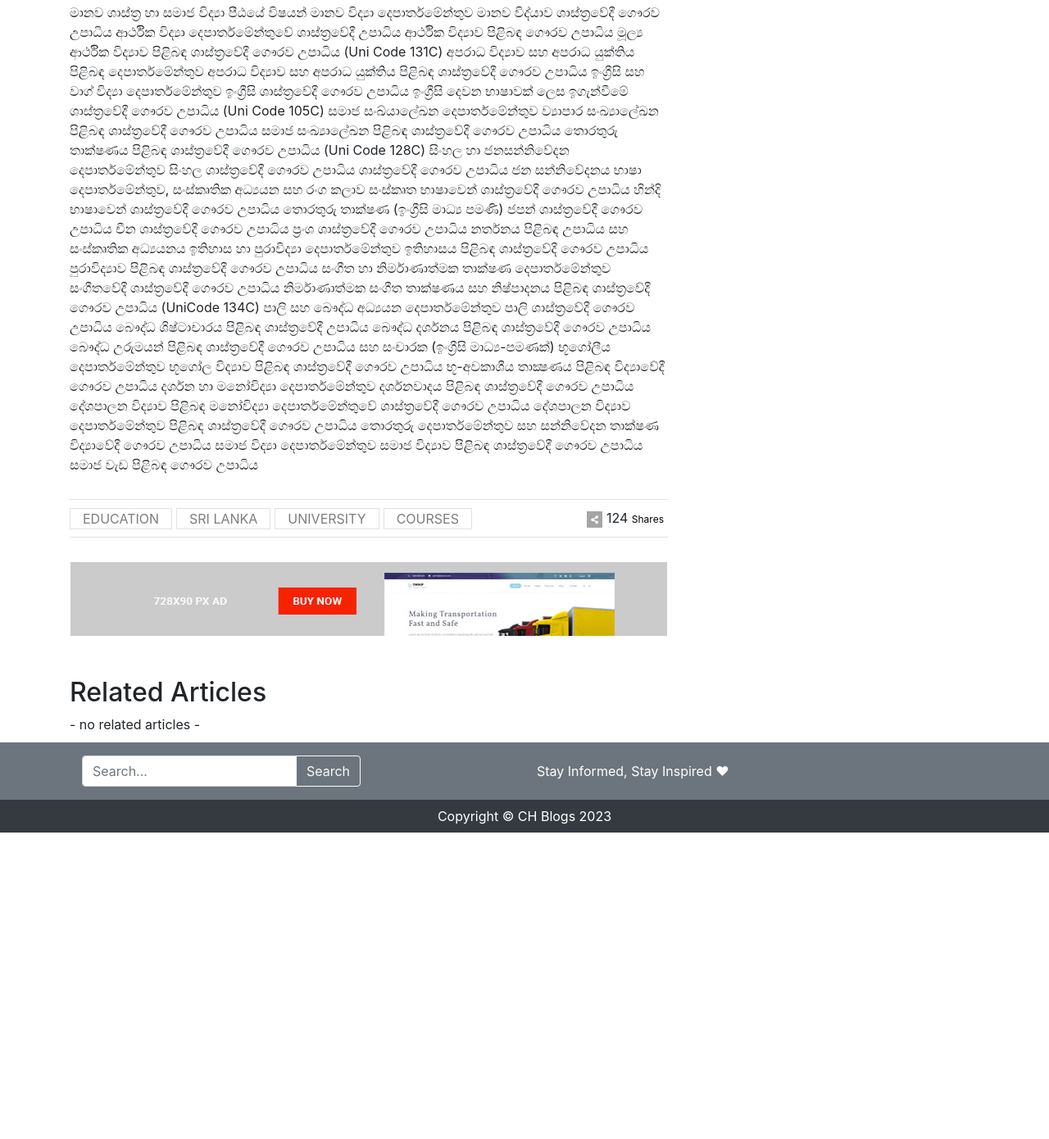
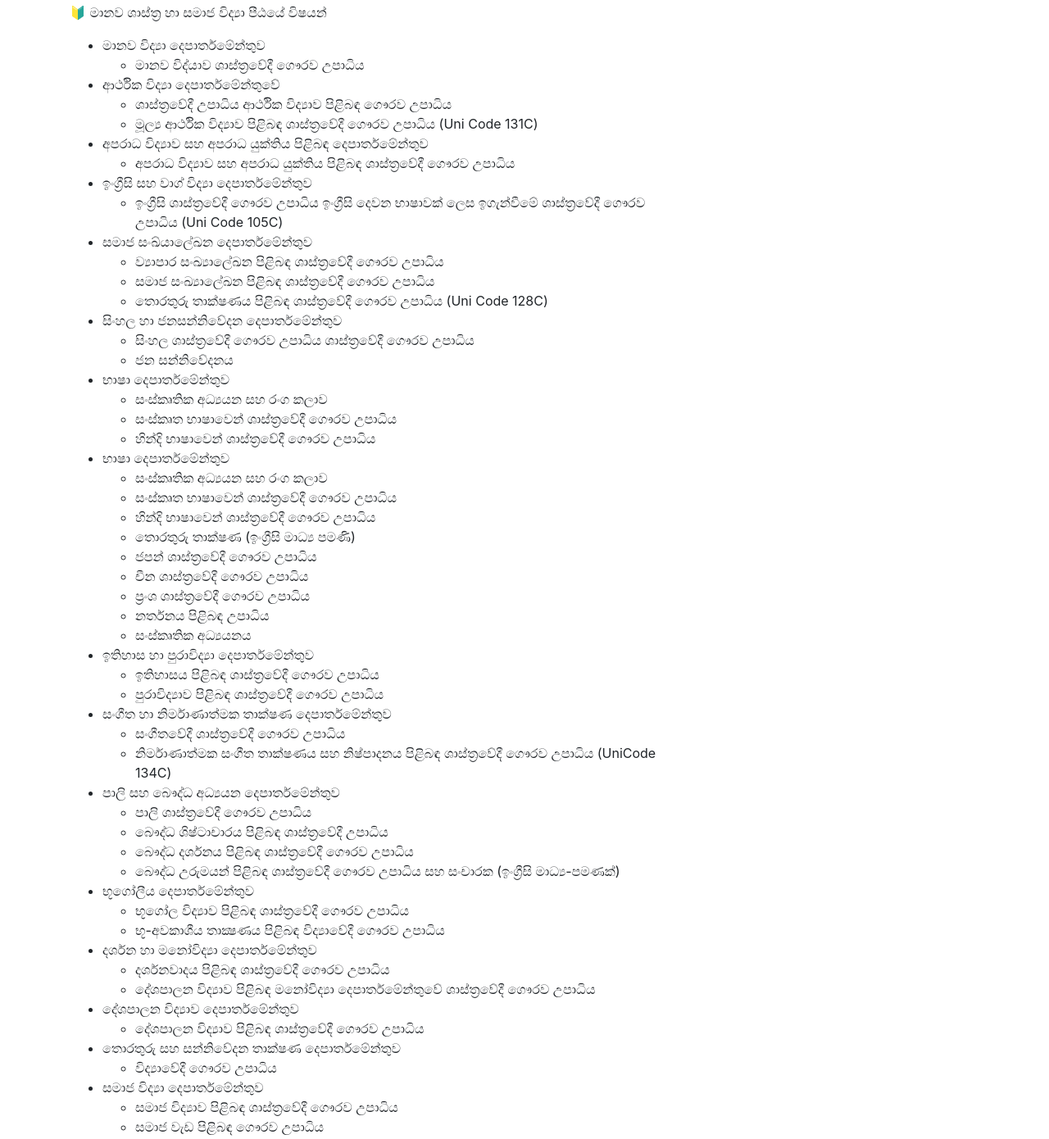
Before and after one commit to HishanIndrajith/blogs.github.io, a plain HTML site: page posts/university+new+courses+2023.html in a window 1280 px wide. Shown: the part 2729-4119 px from the top of the page at 82% size. Before the commit the page ends 3745 px from the top, so only its background shows below. Drawn offline with nearby package versions, Linux system fonts and the light colour scheme.

Commit message:
new chnages to page 2

```diff
--- a/posts/university+new+courses+2023.html
+++ b/posts/university+new+courses+2023.html
@@ -191,68 +191,114 @@
  <br>
 <h4 class="header-in-paragraph">ශ්‍රී ජයවර්ධනපුර විශ්වවිද්‍යාලය</h4>
 <p>
-මානව ශාස්ත්‍ර හා සමාජ විද්‍යා පීඨයේ විෂයන්
 
+🔰 මානව ශාස්ත්‍ර හා සමාජ විද්‍යා පීඨයේ විෂයන්
 
- මානව විද්‍යා දෙපාර්තමේන්තුව
- මානව විද්යාව ශාස්ත්‍රවේදී ගෞරව උපාධිය
+<ul>
+  <li>මානව විද්‍යා දෙපාර්තමේන්තුව
+    <ul>
+      <li>මානව විද්යාව ශාස්ත්‍රවේදී ගෞරව උපාධිය</li>
+    </ul>
+  </li>
+  <li>ආර්ථික විද්‍යා දෙපාර්තමේන්තුවේ
+    <ul>
+      <li>ශාස්ත්‍රවේදී උපාධිය ආර්ථික විද්‍යාව පිළිබඳ ගෞරව උපාධිය</li>
+      <li>මූල්‍ය ආර්ථික විද්‍යාව පිළිබඳ ශාස්ත්‍රවේදී ගෞරව උපාධිය (Uni Code 131C)</li>
+    </ul>
+  </li>
+  <li>අපරාධ විද්‍යාව සහ අපරාධ යුක්තිය පිළිබඳ දෙපාර්තමේන්තුව
+    <ul>
+      <li>අපරාධ විද්‍යාව සහ අපරාධ යුක්තිය පිළිබඳ ශාස්ත්‍රවේදී ගෞරව උපාධිය</li>
+    </ul>
+  </li>
+  <li>ඉංග්‍රීසි සහ වාග් විද්‍යා දෙපාර්තමේන්තුව
+    <ul>
+      <li>ඉංග්‍රීසි ශාස්ත්‍රවේදී ගෞරව උපාධිය ඉංග්‍රීසි දෙවන භාෂාවක් ලෙස ඉගැන්වීමේ ශාස්ත්‍රවේදී ගෞරව උපාධිය (Uni Code 105C)</li>
+    </ul>
+  </li>
+  <li>සමාජ සංඛ්යාලේඛන දෙපාර්තමේන්තුව
+    <ul>
+      <li>ව්‍යාපාර සංඛ්‍යාලේඛන පිළිබඳ ශාස්ත්‍රවේදී ගෞරව උපාධිය</li>
+      <li>සමාජ සංඛ්‍යාලේඛන පිළිබඳ ශාස්ත්‍රවේදී ගෞරව උපාධිය </li>
+      <li>තොරතුරු තාක්ෂණය පිළිබඳ ශාස්ත්‍රවේදී ගෞරව උපාධිය (Uni Code 128C)</li>
+    </ul>
+  </li>
+  <li>සිංහල හා ජනසන්නිවේදන දෙපාර්තමේන්තුව
+    <ul>
+      <li>සිංහල ශාස්ත්‍රවේදී ගෞරව උපාධිය ශාස්ත්‍රවේදී ගෞරව උපාධිය</li>
+      <li>ජන සන්නිවේදනය</li>
+    </ul>
+  </li>
+  <li>භාෂා දෙපාර්තමේන්තුව
+    <ul>
+      <li>සංස්කෘතික අධ්‍යයන සහ රංග කලාව</li>
+      <li>සංස්කෘත භාෂාවෙන් ශාස්ත්‍රවේදී ගෞරව උපාධිය</li>
+      <li>හින්දි භාෂාවෙන් ශාස්ත්‍රවේදී ගෞරව උපාධිය</li>
+    </ul>
+  </li>
+  <li>භාෂා දෙපාර්තමේන්තුව
+    <ul>
+      <li>සංස්කෘතික අධ්‍යයන සහ රංග කලාව</li>
+      <li>සංස්කෘත භාෂාවෙන් ශාස්ත්‍රවේදී ගෞරව උපාධිය</li>
+      <li>හින්දි භාෂාවෙන් ශාස්ත්‍රවේදී ගෞරව උපාධිය</li>
+      <li>තොරතුරු තාක්ෂණ (ඉංග්‍රීසි මාධ්‍ය පමණි)</li>
+      <li>ජපන් ශාස්ත්‍රවේදී ගෞරව උපාධිය</li>
+      <li>චීන ශාස්ත්‍රවේදී ගෞරව උපාධිය</li>
+      <li>ප්‍රංශ ශාස්ත්‍රවේදී ගෞරව උපාධිය</li>
+      <li>නර්තනය පිළිබඳ උපාධිය</li>
+      <li>සංස්කෘතික අධ්‍යයනය</li>
+    </ul>
+  </li>
+  <li>ඉතිහාස හා පුරාවිද්‍යා දෙපාර්තමේන්තුව
+    <ul>
+      <li>ඉතිහාසය පිළිබඳ ශාස්ත්‍රවේදී ගෞරව උපාධිය</li>
+      <li>පුරාවිද්‍යාව පිළිබඳ ශාස්ත්‍රවේදී ගෞරව උපාධිය</li>
+    </ul>
+  </li>
+  <li>සංගීත හා නිර්මාණාත්මක තාක්ෂණ දෙපාර්තමේන්තුව
+    <ul>
+      <li>සංගීතවේදී ශාස්ත්‍රවේදී ගෞරව උපාධිය</li>
+      <li>නිර්මාණාත්මක සංගීත තාක්ෂණය සහ නිෂ්පාදනය පිළිබඳ ශාස්ත්‍රවේදී ගෞරව උපාධිය (UniCode 134C)</li>
+    </ul>
+  </li>
+  <li>පාලි සහ බෞද්ධ අධ්‍යයන දෙපාර්තමේන්තුව
+    <ul>
+      <li>පාලි ශාස්ත්‍රවේදී ගෞරව උපාධිය</li>
+      <li>බෞද්ධ ශිෂ්ටාචාරය පිළිබඳ ශාස්ත්‍රවේදී උපාධිය</li>
+      <li>බෞද්ධ දර්ශනය පිළිබඳ ශාස්ත්‍රවේදී ගෞරව උපාධිය</li>
+      <li>බෞද්ධ උරුමයන් පිළිබඳ ශාස්ත්‍රවේදී ගෞරව උපාධිය සහ සංචාරක (ඉංග්‍රීසි මාධ්‍ය-පමණක්)</li>
+    </ul>
+  </li>
+  <li>භූගෝලීය දෙපාර්තමේන්තුව
+    <ul>
+      <li>භූගෝල විද්‍යාව පිළිබඳ ශාස්ත්‍රවේදී ගෞරව උපාධිය</li>
+      <li>භූ-අවකාශීය තාක්‍ෂණය පිළිබඳ විද්‍යාවේදී ගෞරව උපාධිය</li>
+    </ul>
+  </li>
+  <li>දර්ශන හා මනෝවිද්‍යා දෙපාර්තමේන්තුව
+    <ul>
+      <li>දර්ශනවාදය පිළිබඳ ශාස්ත්‍රවේදී ගෞරව උපාධිය</li>
+      <li>දේශපාලන විද්‍යාව පිළිබඳ මනෝවිද්‍යා දෙපාර්තමේන්තුවේ ශාස්ත්‍රවේදී ගෞරව උපාධිය</li>
+    </ul>
+  </li>
+  <li>දේශපාලන විද්‍යාව දෙපාර්තමේන්තුව
+    <ul>
+      <li>දේශපාලන විද්‍යාව පිළිබඳ ශාස්ත්‍රවේදී ගෞරව උපාධිය</li>
+    </ul>
+  </li>
+  <li>තොරතුරු සහ සන්නිවේදන තාක්ෂණ දෙපාර්තමේන්තුව
+    <ul>
+      <li>විද්‍යාවේදී ගෞරව උපාධිය</li>
+    </ul>
+  </li>
+  <li>සමාජ විද්‍යා දෙපාර්තමේන්තුව
+    <ul>
+      <li>සමාජ විද්‍යාව පිළිබඳ ශාස්ත්‍රවේදී ගෞරව උපාධිය</li>
+      <li>සමාජ වැඩ පිළිබඳ ගෞරව උපාධිය</li>
+    </ul>
+  </li>
+</ul>
 
-ආර්ථික විද්‍යා දෙපාර්තමේන්තුවේ ශාස්ත්‍රවේදී උපාධිය ආර්ථික විද්‍යාව පිළිබඳ ගෞරව උපාධිය
- මූල්‍ය ආර්ථික විද්‍යාව පිළිබඳ ශාස්ත්‍රවේදී ගෞරව උපාධිය (Uni Code 131C)
-
- අපරාධ විද්‍යාව සහ අපරාධ යුක්තිය පිළිබඳ දෙපාර්තමේන්තුව
- අපරාධ විද්‍යාව සහ අපරාධ යුක්තිය පිළිබඳ ශාස්ත්‍රවේදී ගෞරව උපාධිය
-
- ඉංග්‍රීසි සහ වාග් විද්‍යා දෙපාර්තමේන්තුව
-ඉංග්‍රීසි ශාස්ත්‍රවේදී ගෞරව උපාධිය ඉංග්‍රීසි දෙවන භාෂාවක් ලෙස ඉගැන්වීමේ ශාස්ත්‍රවේදී ගෞරව උපාධිය (Uni Code 105C)
-
-සමාජ සංඛ්යාලේඛන දෙපාර්තමේන්තුව
- ව්‍යාපාර සංඛ්‍යාලේඛන පිළිබඳ ශාස්ත්‍රවේදී ගෞරව උපාධිය
-සමාජ සංඛ්‍යාලේඛන පිළිබඳ ශාස්ත්‍රවේදී ගෞරව උපාධිය තොරතුරු තාක්ෂණය පිළිබඳ ශාස්ත්‍රවේදී ගෞරව උපාධිය (Uni Code 128C)
-
- සිංහල හා ජනසන්නිවේදන දෙපාර්තමේන්තුව
- සිංහල ශාස්ත්‍රවේදී ගෞරව උපාධිය ශාස්ත්‍රවේදී ගෞරව උපාධිය
-
- ජන සන්නිවේදනය
-
-භාෂා දෙපාර්තමේන්තුව, සංස්කෘතික අධ්‍යයන සහ රංග කලාව
- සංස්කෘත භාෂාවෙන් ශාස්ත්‍රවේදී ගෞරව උපාධිය හින්දි භාෂාවෙන් ශාස්ත්‍රවේදී ගෞරව උපාධිය
-
- තොරතුරු තාක්ෂණ (ඉංග්‍රීසි මාධ්‍ය පමණි) ජපන් ශාස්ත්‍රවේදී ගෞරව උපාධිය චීන ශාස්ත්‍රවේදී ගෞරව උපාධිය ප්‍රංශ ශාස්ත්‍රවේදී ගෞරව උපාධිය නර්තනය පිළිබඳ උපාධිය
-
- සහ සංස්කෘතික අධ්‍යයනය
-
- ඉතිහාස හා පුරාවිද්‍යා දෙපාර්තමේන්තුව
-ඉතිහාසය පිළිබඳ ශාස්ත්‍රවේදී ගෞරව උපාධිය
-පුරාවිද්‍යාව පිළිබඳ ශාස්ත්‍රවේදී ගෞරව උපාධිය
-
- සංගීත හා නිර්මාණාත්මක තාක්ෂණ දෙපාර්තමේන්තුව
- සංගීතවේදී ශාස්ත්‍රවේදී ගෞරව උපාධිය නිර්මාණාත්මක සංගීත තාක්ෂණය සහ නිෂ්පාදනය පිළිබඳ ශාස්ත්‍රවේදී ගෞරව උපාධිය (UniCode 134C)
-
- පාලි සහ බෞද්ධ අධ්‍යයන දෙපාර්තමේන්තුව
-පාලි ශාස්ත්‍රවේදී ගෞරව උපාධිය
-බෞද්ධ ශිෂ්ටාචාරය පිළිබඳ ශාස්ත්‍රවේදී උපාධිය
-බෞද්ධ දර්ශනය පිළිබඳ ශාස්ත්‍රවේදී ගෞරව උපාධිය
-බෞද්ධ උරුමයන් පිළිබඳ ශාස්ත්‍රවේදී ගෞරව උපාධිය සහ සංචාරක (ඉංග්‍රීසි මාධ්‍ය-පමණක්)
-
- භූගෝලීය දෙපාර්තමේන්තුව
- භූගෝල විද්‍යාව පිළිබඳ ශාස්ත්‍රවේදී ගෞරව උපාධිය භූ-අවකාශීය තාක්‍ෂණය පිළිබඳ විද්‍යාවේදී ගෞරව උපාධිය
-
- දර්ශන හා මනෝවිද්‍යා දෙපාර්තමේන්තුව
-දර්ශනවාදය පිළිබඳ ශාස්ත්‍රවේදී ගෞරව උපාධිය දේශපාලන විද්‍යාව පිළිබඳ මනෝවිද්‍යා දෙපාර්තමේන්තුවේ ශාස්ත්‍රවේදී ගෞරව උපාධිය
-
- දේශපාලන විද්‍යාව දෙපාර්තමේන්තුව
-
- පිළිබඳ ශාස්ත්‍රවේදී ගෞරව උපාධිය තොරතුරු දෙපාර්තමේන්තුව සහ
-
- සන්නිවේදන තාක්ෂණ
-
- විද්‍යාවේදී ගෞරව උපාධිය
-
- සමාජ විද්‍යා දෙපාර්තමේන්තුව
-
- සමාජ විද්‍යාව පිළිබඳ ශාස්ත්‍රවේදී ගෞරව උපාධිය
- සමාජ වැඩ පිළිබඳ ගෞරව උපාධිය
 </p>
 
                   </div>
```
